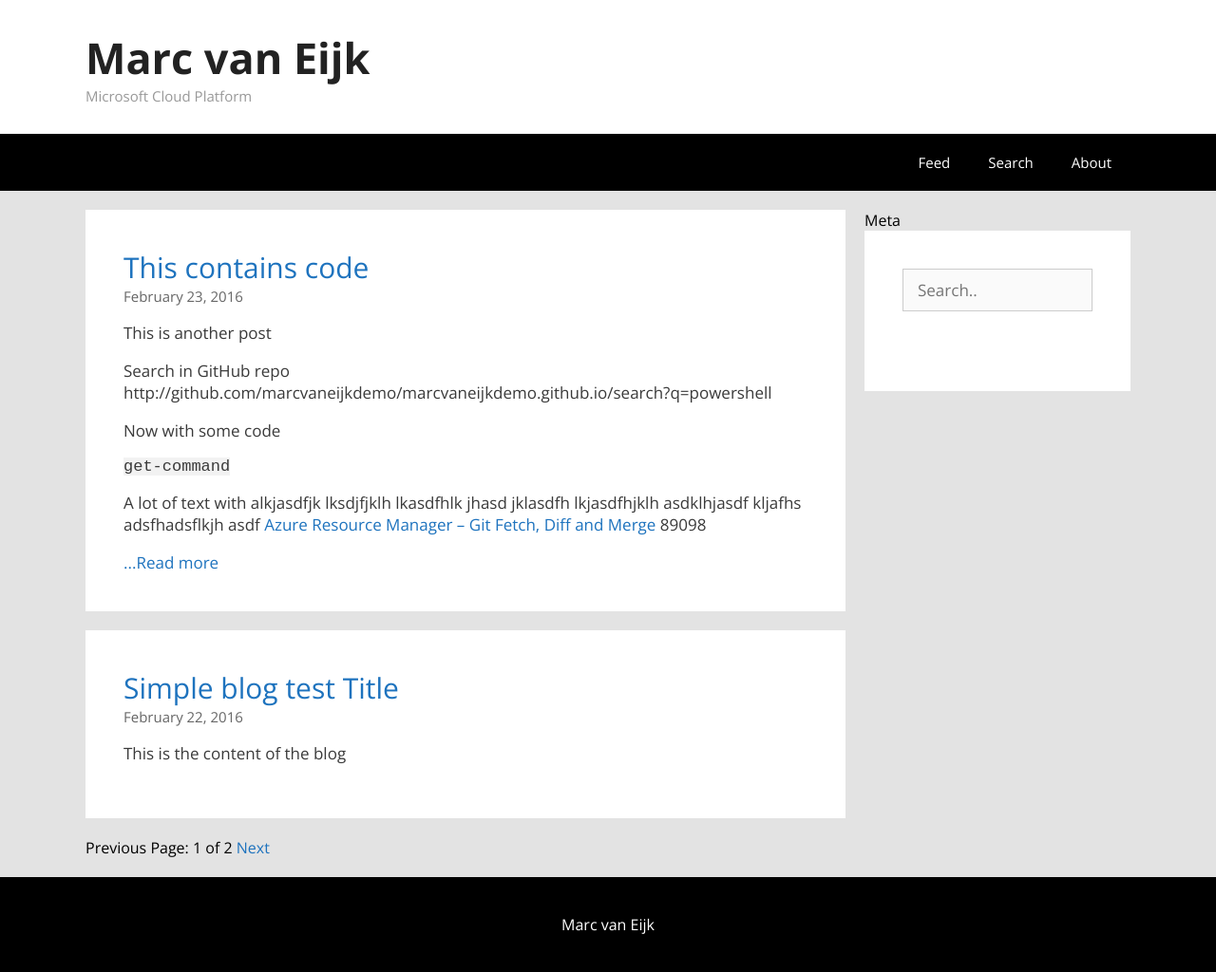
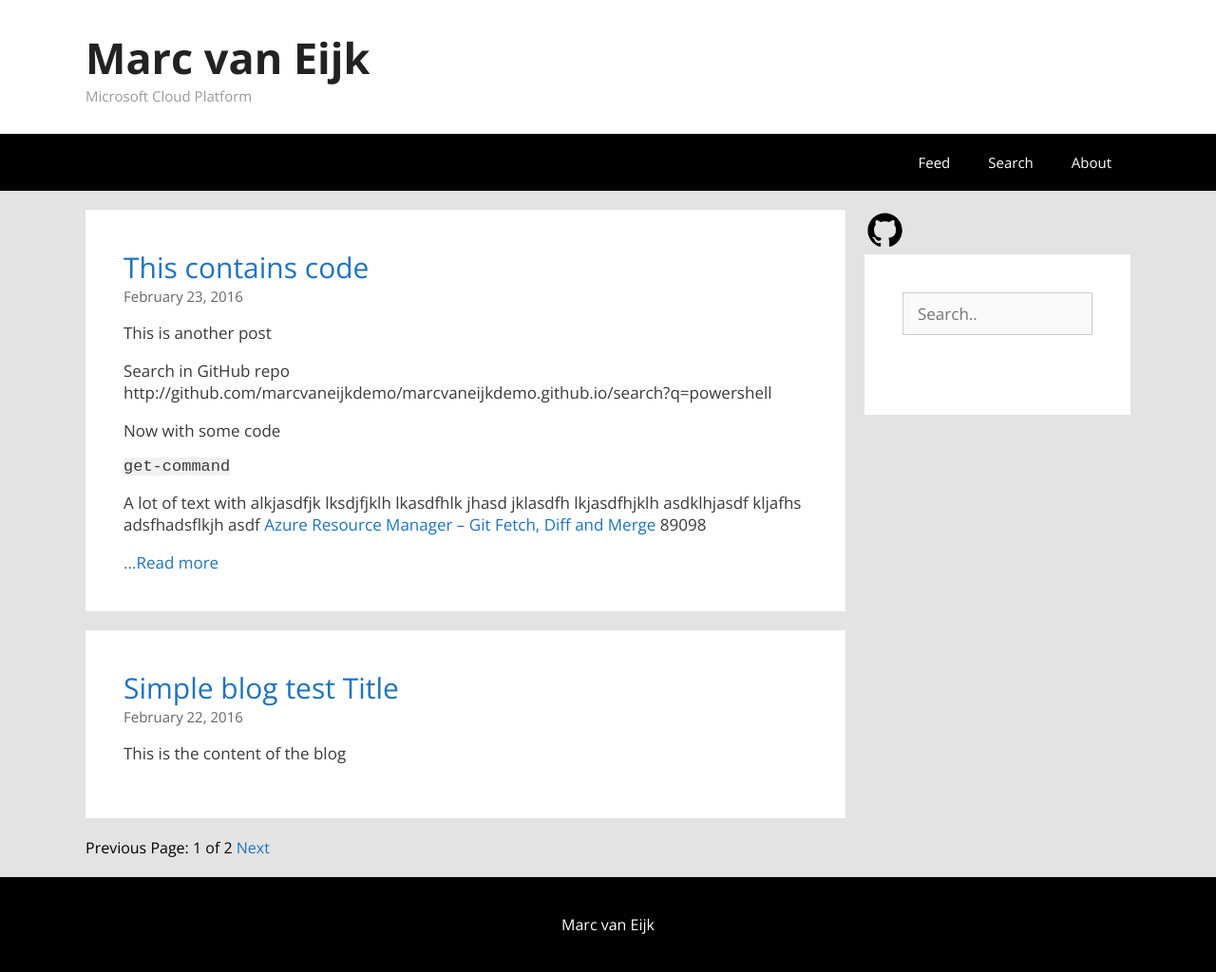
Before and after one commit to marcvaneijkdemo/marcvaneijkdemo.github.io, a Jekyll site: the page built from index.html, in a window 1280 px wide. Shown: the whole page at 95% size. Built offline with Jekyll 4.4.1, drawn with Linux system fonts in a browser that asks for light colours; nearby versions of some CDN libraries; the list of posts is cut into pages by our own code.

Commit message:
Update default.html

```diff
--- a/_layouts/default.html
+++ b/_layouts/default.html
@@ -32,7 +32,9 @@
     <div class="siteContentWrapper">
         <div class="siteContent">{{ content }}</div>
         <div class="siteWidgets">
-            <div class="widgetMeta">Meta</div>
+            <div class="widgetMeta">
+                <a href="http://github.com/marcvaneijk" target="_blank"><img src="/assets/images/github.png" alt="GitHub" height="42" width="42"></a>
+            </div>
             <div class="widgetSearch">
                 <div id="search">
                     <form action="get" id="site_search">
```
